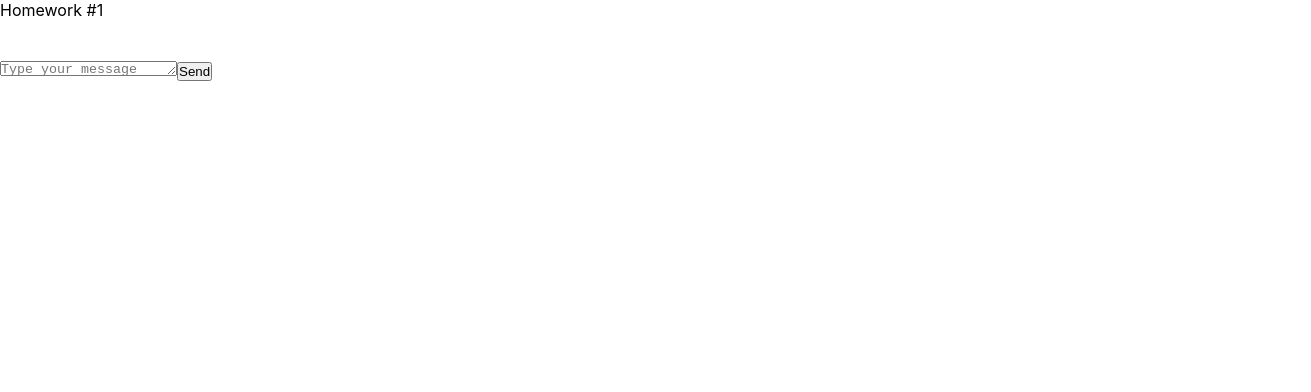
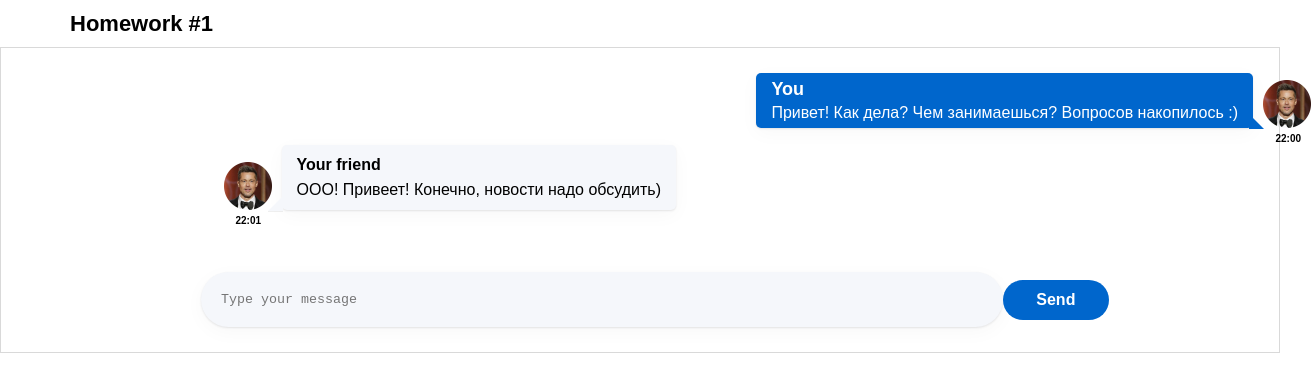
Before and after one commit to MaximChizhevskiy/hws2-master, a React (Create React App) app: page / in a window 1280 px wide. Shown: the top 392 px of the page, 1311 px wide, since content can reach past the window. Built offline with nearby package versions, Linux system fonts and the light colour scheme.

Commit message:
hw1 is done

```diff
--- a/package.json
+++ b/package.json
@@ -1,6 +1,6 @@
 {
   "name": "hws2",
-  "homepage": "http://IgnatZakalinsky.github.io/hws2",
+  "homepage": "https://maximchizhevskiy.github.io/hws2-master/",
   "version": "0.1.0",
   "private": true,
   "dependencies": {
@@ -16,7 +16,7 @@
     "@types/react-dom": "18.0.6",
     "@types/uuid": "8.3.4",
     "axios": "0.27.2",
-    "gh-pages": "4.0.0",
+    "gh-pages": "^6.1.0",
     "react": "18.2.0",
     "react-dom": "18.2.0",
     "react-redux": "8.0.4",
--- a/src/s1-main/App.module.css
+++ b/src/s1-main/App.module.css
@@ -1,11 +1,27 @@
 .App {
     --header_height: 60px;
+    @import url('https://fonts.googleapis.com/css2?family=Montserrat:ital,wght@0,100..900;1,100..900&display=swap');
+    box-sizing: border-box;
+    padding: 0;
+    margin: 0;
 }
 
 .hw {
+    border: 1px solid rgb(217, 217, 217);
+    padding-top: 25px;
+    padding-bottom: 25px;
 
 }
 
 .hwTitle {
-
+    color: rgb(0, 0, 0);
+    font-family: Montserrat, sans-serif;
+    font-optical-sizing: auto;
+    font-size: 22px;
+    font-weight: 600;
+    line-height: 27px;
+    text-align: left;
+    letter-spacing: 0;
+    font-style: normal;
+    margin: 10px 70px;
 }
--- a/src/s2-homeworks/hw01/HW1.tsx
+++ b/src/s2-homeworks/hw01/HW1.tsx
@@ -14,17 +14,28 @@ import avatar from './avatar.png'
 * */
 
 // нужно создать правильный тип вместо any
-export type MessageType = any
+export type MessageType = {
+    id: number,
+    user: {
+        avatar: string,
+        name: string,
+    },
+    message: {
+        text: string,
+        time: string
+    }
+
+}
 
 // структуру объекта не менять
 export const message0: MessageType = {
     id: 0,
     user: {
         avatar: avatar, // можно менять
-        name: 'Some Name',  // можно менять
+        name: 'You',  // можно менять
     },
     message: {
-        text: 'some textsome textsome textsome textsome textsome textsome text', // можно менять
+        text: 'Привет! Как дела? Чем занимаешься? Вопросов накопилось :)', // можно менять
         time: '22:00', // можно менять
     },
 }
@@ -32,11 +43,11 @@ export const friendMessage0: MessageType = {
     id: 100,
     user: {
         avatar: avatar, // можно менять
-        name: 'Friend Name', // можно менять
+        name: 'Your friend', // можно менять
     },
     message: {
-        text: 'зеркальное сообщение для тренировки css', // можно менять
-        time: '22:00', // можно менять
+        text: 'ООО! Привеет! Конечно, новости надо обсудить)', // можно менять
+        time: '22:01', // можно менять
     },
 }
 
@@ -47,7 +58,7 @@ const HW1 = () => {
             <div className={s2.hw}>
                 {/*проверка отображения (не менять)*/}
                 <div>
-                    <Message message={message0} />
+                    <Message message={message0}/>
                     <FriendMessage message={friendMessage0} />
                 </div>
 
--- a/src/s2-homeworks/hw01/friend-message/FriendMessage.module.css
+++ b/src/s2-homeworks/hw01/friend-message/FriendMessage.module.css
@@ -1,17 +1,47 @@
 .friendMessage {
+    margin-left: 100px;
+    width: 575px;
+    display: flex;
+    flex-direction: column;
+    align-items: flex-end;
+    margin-right: 70px;
+    position: relative;
+    z-index: 1;
+}
 
+.friendMessage::after {
+    content: "";
+    width: 0;
+    height: 0;
+    border-top: 15px solid transparent;
+    border-right: 15px solid rgb(245, 247, 251);
+    display: block;
+    position: absolute;
+    right: 393px;
+    top: 62%;
+    z-index: 0;
+    box-shadow: 0 1px 0px 0px rgba(29, 33, 38, 0.07);
+    align-self: flex-end
 }
 
 .friendImageAndText {
+    display: flex;
 
 }
 
 .friendImageAndText img {
-
+    width: 48px;
+    height: 48px;
+    align-self: flex-end
 }
 
 .friendText {
-
+    box-shadow: 0px 1px 2px 0px rgba(29, 33, 38, 0.1),0px 5px 20px 0px rgba(29, 33, 38, 0.03);
+    background: rgb(245, 247, 251);
+    padding: 10px 15px;
+    margin-left: 10px;
+    display: inline-block;
+    border-radius: 5px;
 }
 
 .friendText:after {
@@ -19,13 +49,34 @@
 }
 
 .friendName {
-
+    color: rgb(0, 0, 0);
+    font-family: Montserrat, sans-serif;
+    font-size: 16px;
+    font-weight: 600;
+    line-height: 20px;
+    letter-spacing: 0;
+    padding-bottom: 5px;
 }
 
 .friendMessageText {
+    color: rgb(0, 0, 0);
+    font-family: Montserrat, sans-serif;
+    font-size: 16px;
+    font-weight: 400;
+    line-height: 20px;
+    letter-spacing: 0;
+
 
 }
 
 .friendTime {
+    color: rgb(0, 0, 0);
+    font-family: Montserrat, sans-serif;
+    font-size: 10px;
+    font-weight: 600;
+    line-height: 12px;
+    letter-spacing: 0;
+    margin-right: 415px;
+    margin-top: 5px;
 
 }
--- a/src/s2-homeworks/hw01/friend-message/FriendMessage.tsx
+++ b/src/s2-homeworks/hw01/friend-message/FriendMessage.tsx
@@ -1,8 +1,13 @@
 import React from 'react'
 import s from './FriendMessage.module.css'
+import {MessageType} from "../HW1";
 
 // создать тип вместо any и отобразить приходящие данные
-const FriendMessage = (props: any) => {
+export type FriendMessagePropsType = {
+    message: MessageType
+}
+
+const FriendMessage = (props: FriendMessagePropsType) => {
     return (
         <div
             id={'hw1-friend-message-' + props.message.id}
@@ -12,7 +17,7 @@ const FriendMessage = (props: any) => {
                 <img
                     id={'hw1-friend-avatar-' + props.message.id}
                     // создаёт студент
-
+                    src={props.message.user.avatar}
                     //
                 />
                 <div className={s.friendText}>
@@ -21,7 +26,7 @@ const FriendMessage = (props: any) => {
                         className={s.friendName}
                     >
                         {/*создаёт студент*/}
-
+                        {props.message.user.name}
                         {/**/}
                     </div>
                     <pre
@@ -29,7 +34,7 @@ const FriendMessage = (props: any) => {
                         className={s.friendMessageText}
                     >
                         {/*создаёт студент*/}
-
+                        <p>{props.message.message.text}</p>
                         {/**/}
                     </pre>
                 </div>
@@ -39,7 +44,7 @@ const FriendMessage = (props: any) => {
                 className={s.friendTime}
             >
                 {/*создаёт студент*/}
-
+                {props.message.message.time}
                 {/**/}
             </div>
         </div>
--- a/src/s2-homeworks/hw01/message-sender/MessageSender.module.css
+++ b/src/s2-homeworks/hw01/message-sender/MessageSender.module.css
@@ -1,18 +1,45 @@
 .sendForm {
-
+    display: flex;
+    margin-top: 45px;
+    align-items: center;
+    justify-content: space-around;
 }
 
 .textarea {
-
+    height: 40px;
+    width: 900px;
+    resize: none;
+    border-radius: 50px / 50px;
+    background: rgb(245, 247, 251);
+    padding: 20px;
+    border: none;
+    box-shadow: 0px 1px 2px 0px rgba(29, 33, 38, 0.1), 0px 5px 20px 0px rgba(29, 33, 38, 0.03);
+    overflow-x: hidden;
+    margin-left: 200px;
 }
 
 .button {
-
+    border-radius: 20px;
+    width: 120px;
+    height: 40px;
+    background: rgb(0, 102, 204);
+    color: rgb(255, 255, 255);
+    font-family: montserrat, sans-serif;
+    font-size: 16px;
+    font-weight: 600;
+    line-height: 20px;
+    letter-spacing: 0;
+    text-align: center;
+    border: none;
+    margin-right: 170px;
 }
 
 .button:hover {
+    background-color: purple;
+}
 
+.button:active {
+    background: none;
+    color: black;
+    border: 3px solid black;
 }
-.button:active {
-
-}
--- a/src/s2-homeworks/hw01/message/Message.module.css
+++ b/src/s2-homeworks/hw01/message/Message.module.css
@@ -1,17 +1,55 @@
 .message {
+    width: 575px;
+    display: flex;
+    flex-direction: column;
+    align-items: flex-end;
+    margin-left: 735px;
+    position: relative;
+    z-index: 1;
+}
 
+.messageText p {
+    word-break: break-all;
+    white-space: normal;
+    max-width: 500px
+}
+
+.message::after {
+    content: "";
+    width: 0;
+    height: 0;
+    border-top: 15px solid transparent;
+    border-left: 15px solid rgb(0, 102, 204);
+    display: block;
+    position: absolute;
+    right: 47px;
+    top: 57%;
+    z-index: 0;
+    align-self: flex-end
 }
 
 .imageAndText {
+    display: flex;
+    flex-direction: row-reverse;
 
 }
 
 .imageAndText img {
-
+    width: 48px;
+    height: 48px;
+    display: flex;
+    align-self: flex-end
 }
 
 .text {
-
+    box-shadow: 0px 1px 2px 0px rgba(29, 33, 38, 0.1),0px 5px 20px 0px rgba(29, 33, 38, 0.03);
+    background: rgb(0, 102, 204);
+    padding: 5px 15px;
+    border-radius: 5px;
+    display: inline-block;
+    flex-direction: column;
+    align-items: flex-end;
+    margin-right: 10px;
 }
 
 .text:after {
@@ -19,13 +57,35 @@
 }
 
 .name {
-
+    color: rgb(255, 255, 255);
+    font-family: Montserrat, sans-serif;
+    font-size: 18px;
+    font-weight: 600;
+    line-height: 22px;
+    letter-spacing: 0;
+    text-align: left;
+    padding-bottom: 3px;
 }
 
 .messageText {
-
+    color: rgb(255, 255, 255);
+    font-family: Montserrat, sans-serif;
+    font-size: 16px;
+    font-weight: 400;
+    line-height: 20px;
+    letter-spacing: 0;
+    text-align: left;
 }
 
 .time {
-
+    color: rgb(0, 0, 0);
+    font-family: Montserrat, sans-serif;
+    font-size: 10px;
+    font-weight: 600;
+    line-height: 12px;
+    letter-spacing: 0;
+    text-align: left;
+    align-content: flex-end;
+    margin-right: 10px;
+    margin-top: 5px;
 }
--- a/src/s2-homeworks/hw01/message/Message.tsx
+++ b/src/s2-homeworks/hw01/message/Message.tsx
@@ -1,8 +1,11 @@
 import React from 'react'
 import s from './Message.module.css'
+import {MessageType} from "../HW1";
 
 // нужно создать правильный тип вместо any
-export type MessagePropsType = any
+export type MessagePropsType = {
+    message: MessageType
+}
 
 // нужно отобразить приходящие данные
 const Message = (props: MessagePropsType) => {
@@ -11,26 +14,25 @@ const Message = (props: MessagePropsType) => {
             <div className={s.imageAndText}>
                 <img
                     id={'hw1-avatar-' + props.message.id}
-                    // создаёт студент
-
-                    //
+                    src={props.message.user.avatar}
+                    alt={"#"}
                 />
                 <div className={s.text}>
                     <div id={'hw1-name-' + props.message.id} className={s.name}>
                         {/*создаёт студент*/}
-
+                        {props.message.user.name}
                         {/**/}
                     </div>
                     <pre id={'hw1-text-' + props.message.id} className={s.messageText}>
                         {/*создаёт студент*/}
-
+                        <p>{props.message.message.text}</p>
                         {/**/}
                     </pre>
                 </div>
             </div>
             <div id={'hw1-time-' + props.message.id} className={s.time}>
                 {/*создаёт студент*/}
-
+                {props.message.message.time}
                 {/**/}
             </div>
         </div>
```
Also changed, not shown: 1 other file (tests, documents, lock files or other folders).
